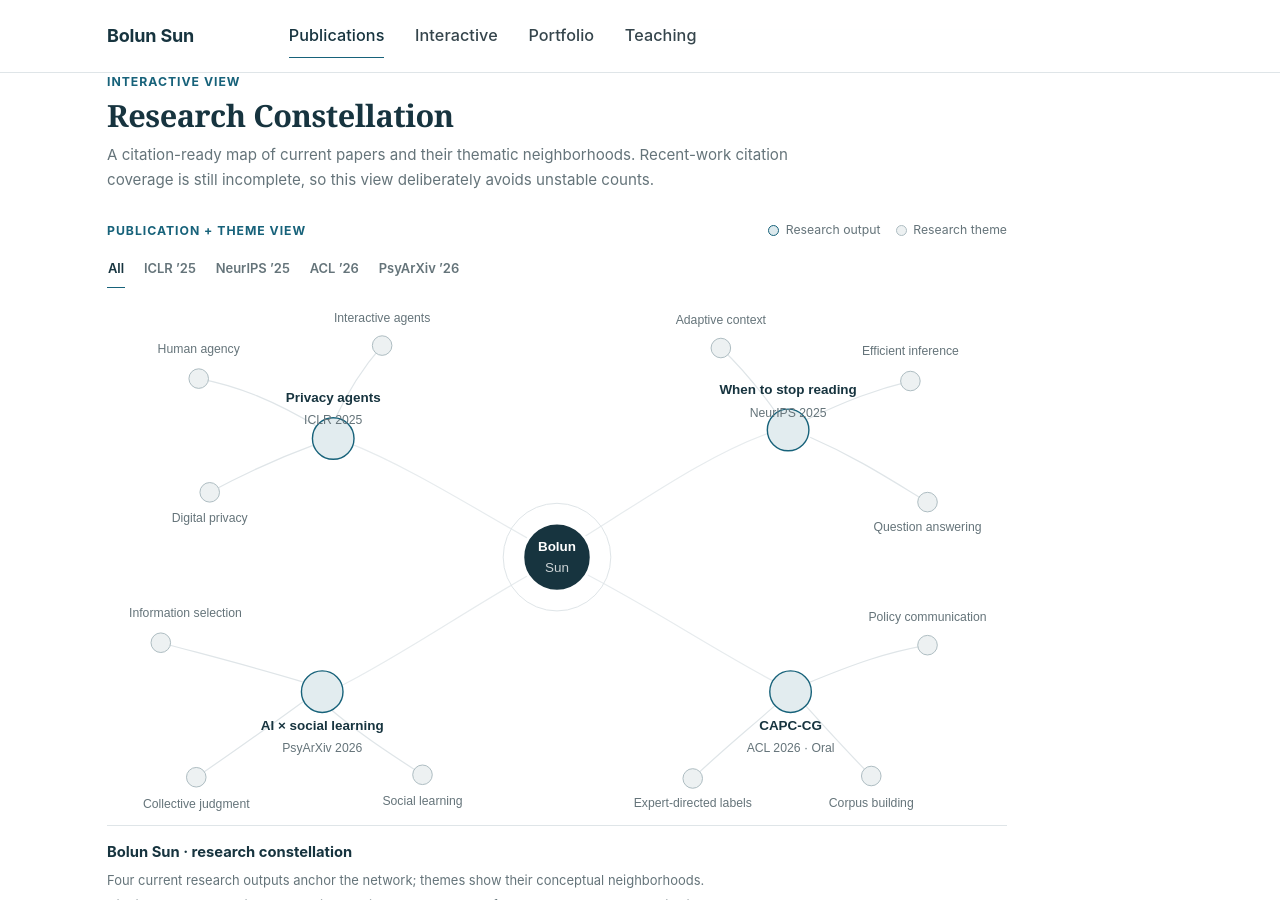
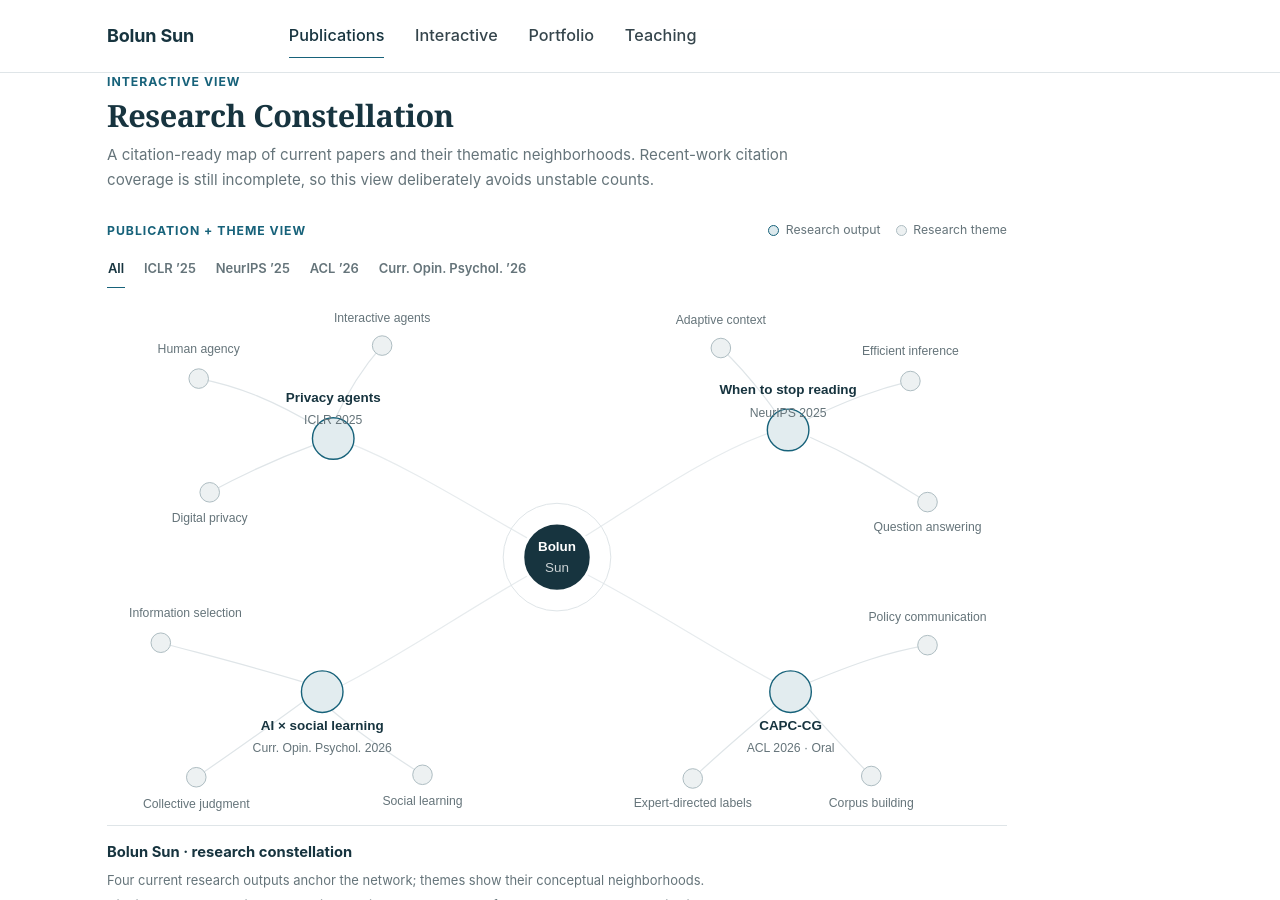
Before and after one commit to Baron-Sun/baron-sun.github.io, a Jekyll site: the page built from _pages/publications.html, in a window 1280 px wide and 900 px high, scrolled down 1515 px. Built offline with Jekyll 4.4.1, drawn with Linux system fonts in a browser that asks for light colours.

Commit message:
Update publication labels in research interactives

```diff
--- a/_includes/research/ai-mediated-information-cascade.html
+++ b/_includes/research/ai-mediated-information-cascade.html
@@ -48,6 +48,6 @@
   <p class="information-cascade__status" data-cascade-status role="status" aria-live="polite">Trace of O1: the AI surfaces it, and it appears in 2 of 3 later rounds (2 of 9 visible slots).</p>
   <div class="information-cascade__foot">
     <p>Illustrative configuration only. This schematic shows a possible mechanism—selection before social exposure—not an estimated effect size, fitted model, or depiction of a particular AI system.</p>
-    <a href="https://osf.io/preprints/psyarxiv/qmh3s_v1" target="_blank" rel="noopener noreferrer">Related preprint <span aria-hidden="true">↗</span><span class="visually-hidden"> opens in a new tab</span></a>
+    <a href="https://doi.org/10.1016/j.copsyc.2026.102412" target="_blank" rel="noopener noreferrer">Related paper <span aria-hidden="true">↗</span><span class="visually-hidden"> opens in a new tab</span></a>
   </div>
 </section>
--- a/_includes/research/living-citation-orbit.html
+++ b/_includes/research/living-citation-orbit.html
@@ -12,7 +12,7 @@
     <button type="button" data-orbit-filter="privacy" aria-label="Focus ICLR 2025 paper" aria-pressed="false" disabled>ICLR ’25</button>
     <button type="button" data-orbit-filter="stop" aria-label="Focus NeurIPS 2025 paper" aria-pressed="false" disabled>NeurIPS ’25</button>
     <button type="button" data-orbit-filter="capc" aria-label="Focus ACL 2026 Oral paper" aria-pressed="false" disabled>ACL ’26</button>
-    <button type="button" data-orbit-filter="social" aria-label="Focus 2026 PsyArXiv social-learning preprint" aria-pressed="false" disabled>PsyArXiv ’26</button>
+    <button type="button" data-orbit-filter="social" aria-label="Focus 2026 Current Opinion in Psychology social-learning paper" aria-pressed="false" disabled>Curr. Opin. Psychol. ’26</button>
   </div>
 
   <div class="citation-orbit__stage">
@@ -68,7 +68,7 @@
       <g class="citation-orbit__node" data-pub="social" aria-hidden="true">
         <circle class="citation-orbit__paper" cx="176" cy="326" r="17"></circle>
         <text class="citation-orbit__label" x="176" y="357" text-anchor="middle">AI × social learning</text>
-        <text class="citation-orbit__label-small" x="176" y="375" text-anchor="middle">PsyArXiv 2026</text>
+        <text class="citation-orbit__label-small" x="176" y="375" text-anchor="middle">Curr. Opin. Psychol. 2026</text>
       </g>
 
       <g class="citation-orbit__node" data-pub="privacy social" aria-hidden="true">
@@ -133,7 +133,7 @@
         <g class="citation-orbit__node" data-pub="social">
           <circle class="citation-orbit__paper" cx="86" cy="253" r="15"></circle>
           <text class="citation-orbit__label" x="86" y="286" text-anchor="middle">Social learning</text>
-          <text class="citation-orbit__label-small" x="86" y="303" text-anchor="middle">Preprint</text>
+          <text class="citation-orbit__label-small" x="86" y="303" text-anchor="middle">Curr. Opin. Psychol. ’26</text>
         </g>
         <g class="citation-orbit__node" data-pub="capc">
           <circle class="citation-orbit__paper" cx="274" cy="253" r="15"></circle>
```
